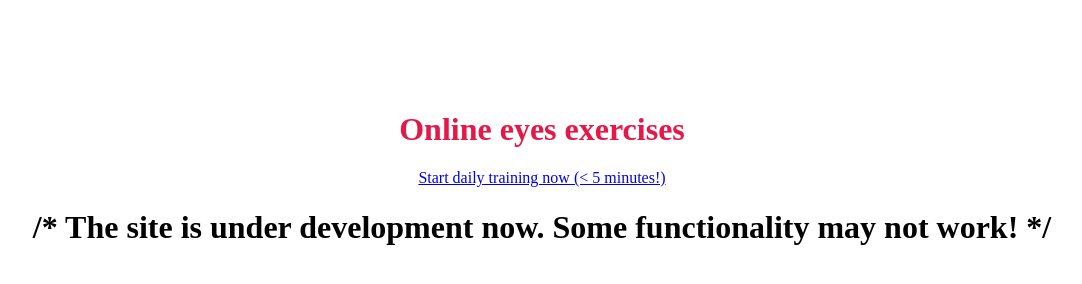
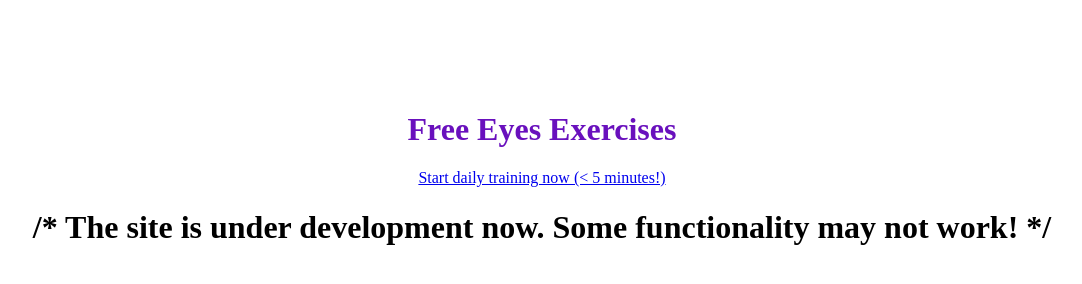
Before and after one commit to binbvv/eyesheal, a plain HTML site: page index.html in a window 1280 px wide. Shown: the whole page, without its empty margins (98-1180 px from the left). Drawn offline with nearby package versions, Linux system fonts and the light colour scheme; a small style sheet from the web is missing.

Commit message:
Changed title text

```diff
--- a/assets/style/style.css
+++ b/assets/style/style.css
@@ -16,7 +16,7 @@ html {
 }
 
 .txtIndexBig {
-    color: #E51847;
+    color: rgb(105, 16, 189);
 }
 
 .txtCommon {
--- a/index.html
+++ b/index.html
@@ -12,7 +12,7 @@
 <body>
     <div align="center" id="main-container" class="bg">
         <div id="mainContent" class="center">
-            <h1 class="txtIndexBig">Online eyes exercises</h1>
+            <h1 class="txtIndexBig">Free Eyes Exercises</h1>
             <a class="button" href="exercise.html">Start daily training now (< 5 minutes!)</a>
             <h1>/* The site is under development now. Some functionality may not work! */</h1>
         </div>
```
